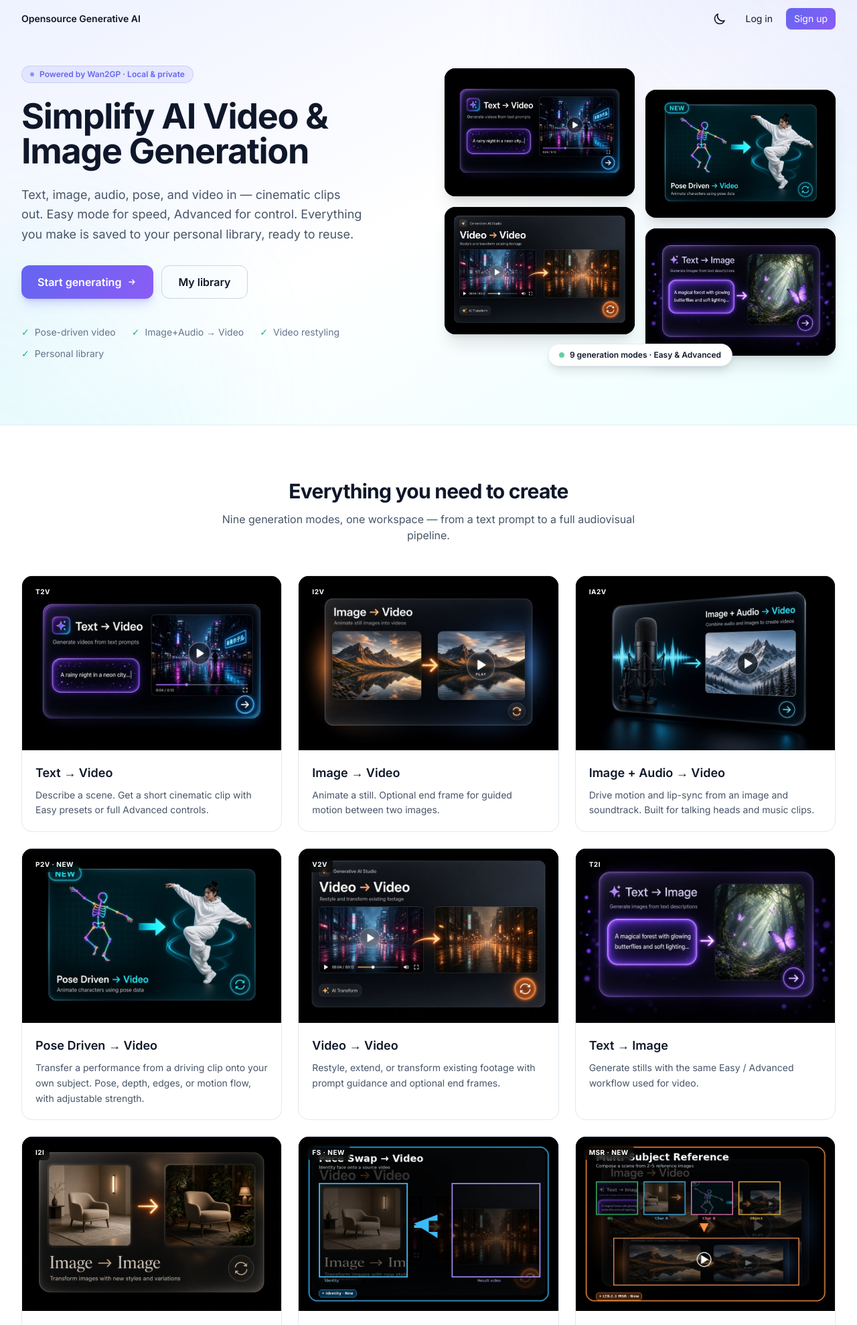
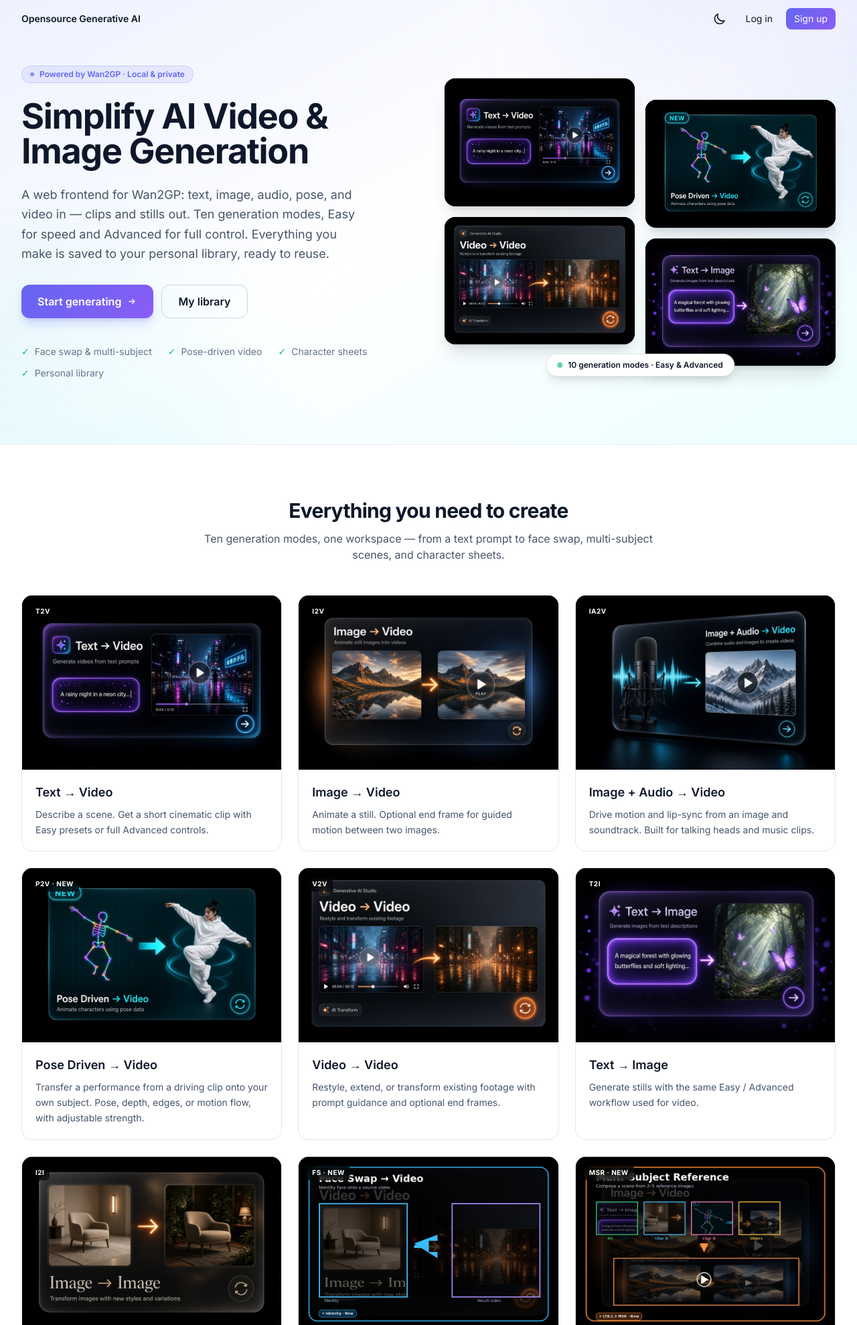
Before and after one commit to junleynes/genai, a FastAPI app: page / in a window 1280 px wide. Shown: the top 1978 px of the page at 67% size. Run offline with FastAPI, Linux system fonts and the light colour scheme; parts of the project's set-up code (start-up, migrations or seed data) failed here and were passed over; some libraries are stand-ins or nearby versions.

Commit message:
Document all generation modes and clarify product surface
README:
- List all 10 modes (including Face Swap, MSR, Character Sheet)
- Table of preferred WanGP model families for FS / MSR / CS / p2v
- Queue recovery, health, diagnostics, inputs/outputs helpers

Landing page:
- Hero copy positions genai as the Wan2GP frontend
- Mode count 9 → 10; highlight face swap, multi-subject, character sheets
- Add Character Sheet card to the modes grid

```diff
--- a/templates/index.html
+++ b/templates/index.html
@@ -59,7 +59,7 @@
           {{ settings.tagline }}
         </h1>
         <p class="mt-6 text-lg text-slate-600 dark:text-slate-300 max-w-lg leading-relaxed">
-          Text, image, audio, pose, and video in — cinematic clips out. Easy mode for speed, Advanced for control. Everything you make is saved to your personal library, ready to reuse.
+          A web frontend for Wan2GP: text, image, audio, pose, and video in — clips and stills out. Ten generation modes, Easy for speed and Advanced for full control. Everything you make is saved to your personal library, ready to reuse.
         </p>
         <div class="mt-8 flex flex-wrap gap-3">
           <a href="/generate" class="btn-brand px-6 py-3 rounded-xl font-semibold shadow-lg shadow-indigo-500/25 hover:scale-[1.02] transition inline-flex items-center gap-2">
@@ -71,9 +71,9 @@
           </a>
         </div>
         <div class="mt-10 flex flex-wrap gap-x-6 gap-y-3 text-sm text-slate-500 dark:text-slate-400">
+          <div class="flex items-center gap-2"><span class="text-emerald-500">✓</span> Face swap &amp; multi-subject</div>
           <div class="flex items-center gap-2"><span class="text-emerald-500">✓</span> Pose-driven video</div>
-          <div class="flex items-center gap-2"><span class="text-emerald-500">✓</span> Image+Audio → Video</div>
-          <div class="flex items-center gap-2"><span class="text-emerald-500">✓</span> Video restyling</div>
+          <div class="flex items-center gap-2"><span class="text-emerald-500">✓</span> Character sheets</div>
           <div class="flex items-center gap-2"><span class="text-emerald-500">✓</span> Personal library</div>
         </div>
       </div>
@@ -101,7 +101,7 @@
         <!-- Floating badge -->
         <div class="absolute -bottom-4 left-1/2 -translate-x-1/2 px-4 py-2 rounded-full bg-white dark:bg-slate-900 shadow-lg border border-slate-200 dark:border-slate-700 text-xs font-semibold flex items-center gap-2 whitespace-nowrap">
           <span class="w-2 h-2 rounded-full bg-emerald-500 animate-pulse"></span>
-          9 generation modes · Easy &amp; Advanced
+          10 generation modes · Easy &amp; Advanced
         </div>
       </div>
     </div>
@@ -113,7 +113,7 @@
   <div class="max-w-7xl mx-auto px-4 sm:px-6 lg:px-8">
     <div class="text-center max-w-2xl mx-auto mb-12">
       <h2 class="text-2xl sm:text-3xl font-bold tracking-tight">Everything you need to create</h2>
-      <p class="mt-3 text-slate-600 dark:text-slate-400">Nine generation modes, one workspace — from a text prompt to a full audiovisual pipeline.</p>
+      <p class="mt-3 text-slate-600 dark:text-slate-400">Ten generation modes, one workspace — from a text prompt to face swap, multi-subject scenes, and character sheets.</p>
     </div>
     <div class="grid sm:grid-cols-2 lg:grid-cols-3 gap-6">
       <div class="group rounded-2xl border border-slate-200 dark:border-slate-800 overflow-hidden hover:border-brand/40 hover:shadow-xl transition bg-white dark:bg-slate-900/60">
@@ -206,6 +206,17 @@
           <p class="mt-2 text-sm text-slate-600 dark:text-slate-400 leading-relaxed">Compose a scene from 2–5 reference images — background first, then characters and objects. Powered by LTX-2.3 MSR.</p>
         </div>
       </div>
+
+      <div class="group rounded-2xl border border-slate-200 dark:border-slate-800 overflow-hidden hover:border-brand/40 hover:shadow-xl transition bg-white dark:bg-slate-900/60">
+        <div class="relative overflow-hidden bg-slate-900" style="aspect-ratio: 1168 / 784;">
+          <img src="/static/img/cards/cs.jpg" alt="" class="w-full h-full object-cover group-hover:scale-105 transition duration-500" loading="lazy" />
+          <span class="absolute top-3 left-3 text-[10px] font-bold uppercase tracking-wider px-2 py-1 rounded-md bg-black/60 text-white backdrop-blur-sm">CS · New</span>
+        </div>
+        <div class="p-5">
+          <h3 class="font-semibold text-lg">Character Sheet</h3>
+          <p class="mt-2 text-sm text-slate-600 dark:text-slate-400 leading-relaxed">Generate a multi-view reference sheet of one character — ideal identity stills for MSR, VACE, or further edits.</p>
+        </div>
+      </div>
       <div class="group rounded-2xl border border-slate-200 dark:border-slate-800 overflow-hidden hover:border-brand/40 hover:shadow-xl transition bg-white dark:bg-slate-900/60">
         <div class="relative overflow-hidden flex items-center justify-center text-white" style="aspect-ratio: 1168 / 784; background: linear-gradient(135deg,#4338ca,#7c3aed 55%,#0891b2);">
           <svg class="w-14 h-14 opacity-90 group-hover:scale-110 transition duration-500" fill="none" viewBox="0 0 24 24" stroke="currentColor" stroke-width="1.5">
```
Also changed, not shown: README.md.
